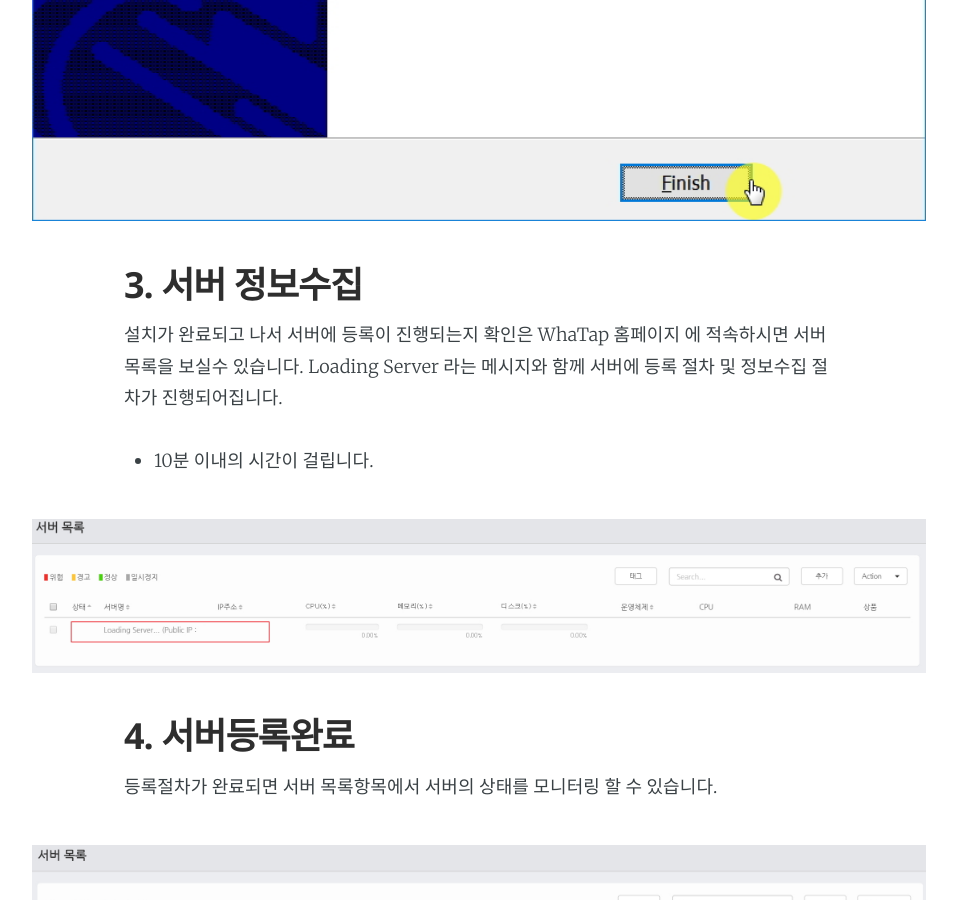
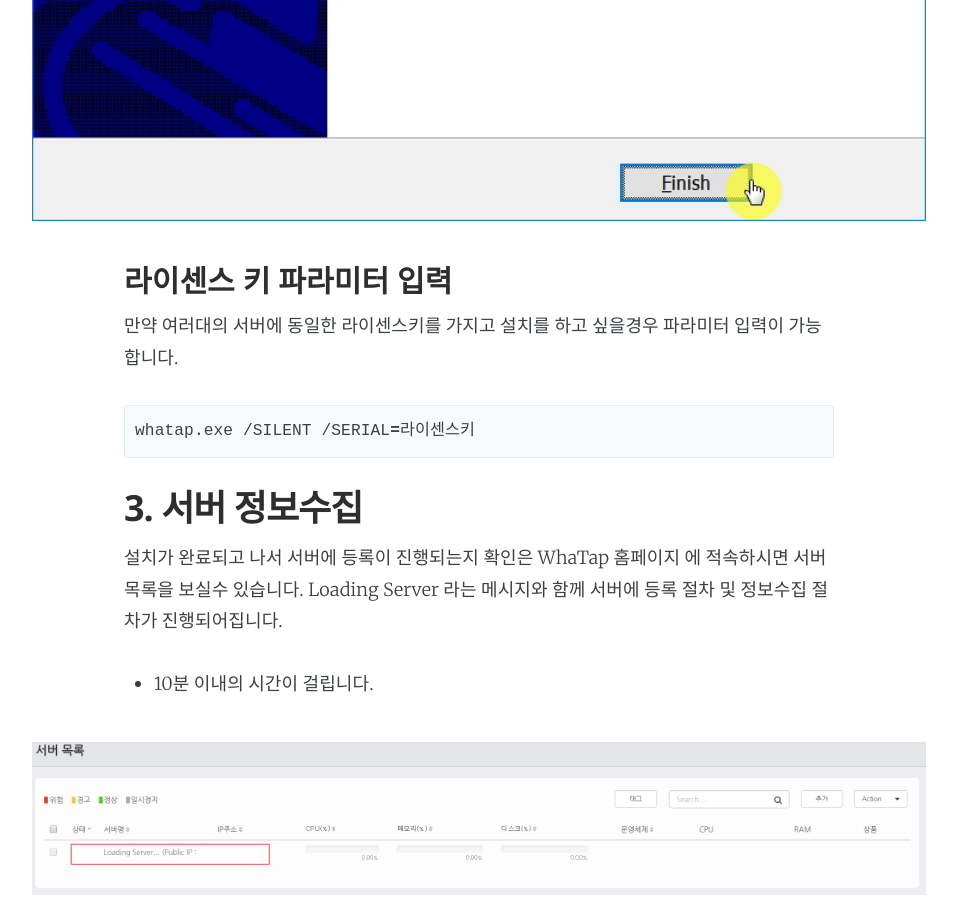
Before and after one commit to whatap/whatap.github.io, a Jekyll site: the page built from _posts/2015-09-03-AddWindowsServer.md, in a window 1280 px wide and 900 px high, scrolled down 8743 px. Shown: the whole window, without its empty margins (161-1118 px from the left). Built offline with Jekyll 4.4.1, drawn with Linux system fonts in a browser that asks for light colours; Markdown is read by kramdown in place of the engine named in the settings.

Commit message:
파라미터 입력 추가

```diff
--- a/_posts/2015-09-03-AddWindowsServer.md
+++ b/_posts/2015-09-03-AddWindowsServer.md
@@ -82,6 +82,15 @@
 
 ![alt text](/assets/images/AddServeronWindows_13.jpg)
 
+### 라이센스 키 파라미터 입력
+만약 여러대의 서버에 동일한 라이센스키를 가지고 설치를 하고 싶을경우 파라미터 입력이 가능합니다.
+
+{% highlight bash %}
+
+whatap.exe /SILENT /SERIAL=라이센스키
+
+{% endhighlight %}
+
 ## 3. 서버 정보수집
 설치가 완료되고 나서 서버에 등록이 진행되는지 확인은 WhaTap 홈페이지 에 적속하시면 서버목록을 보실수 있습니다.
 Loading Server 라는 메시지와 함께 서버에 등록 절차 및 정보수집 절차가 진행되어집니다.
```
